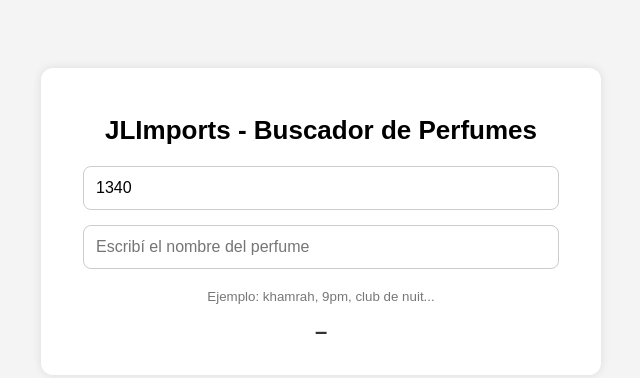
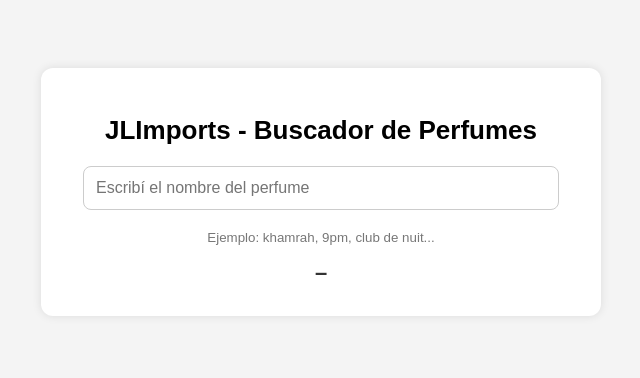
Before and after one commit to jlimportss/pagina-3-, a plain HTML site: page index.html in a window 1280 px wide. Shown: the whole page, without its empty margins (319-959 px from the left). Drawn offline with Linux system fonts and the light colour scheme.

Commit message:
Update index.html

```diff
--- a/index.html
+++ b/index.html
@@ -56,7 +56,7 @@
 
   <div class="container">
     <h1>JLImports - Buscador de Perfumes</h1>
-    <input type="number" id="cotizacion" value="1340" placeholder="Cotización del dólar" />
+    <input type="number" id="cotizacion" value="1340"hidden placeholder="Cotización del dólar" />
     <input type="text" id="buscador" placeholder="Escribí el nombre del perfume" />
     <small>Ejemplo: khamrah, 9pm, club de nuit...</small>
     <div id="precio">–</div>
```
